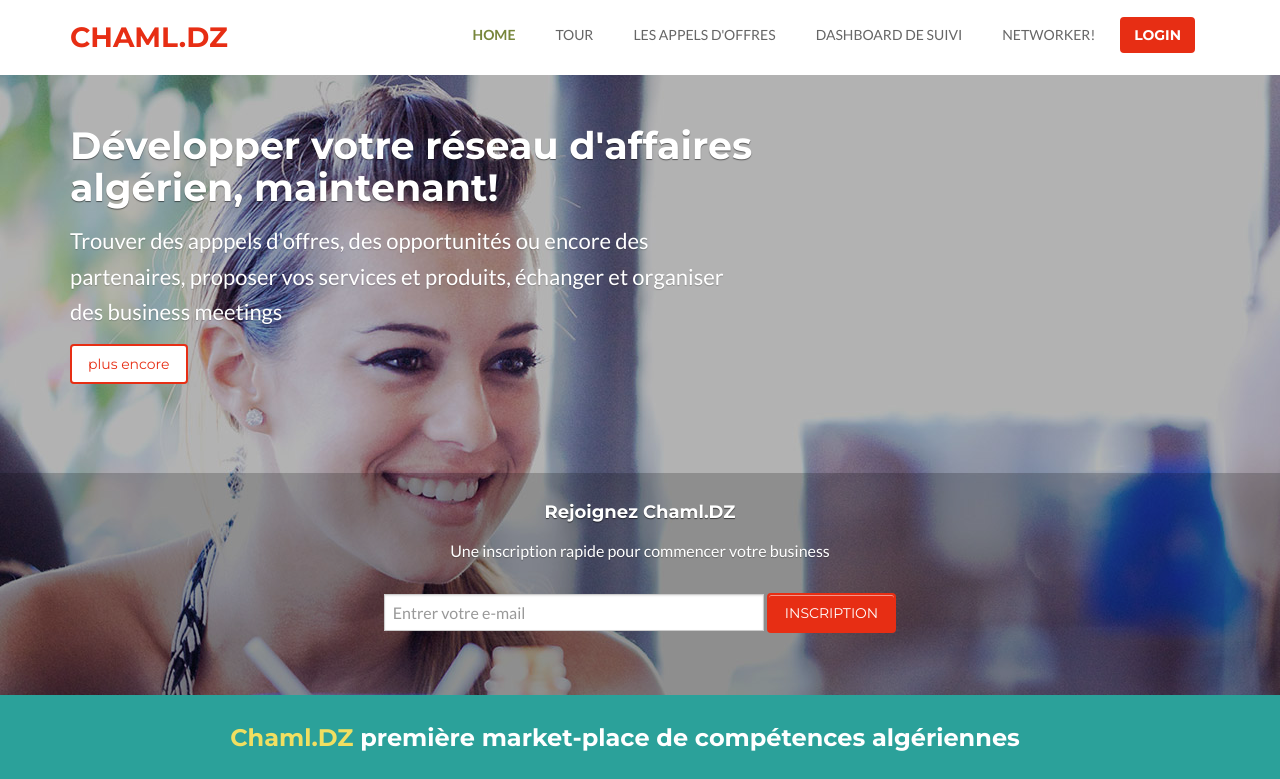
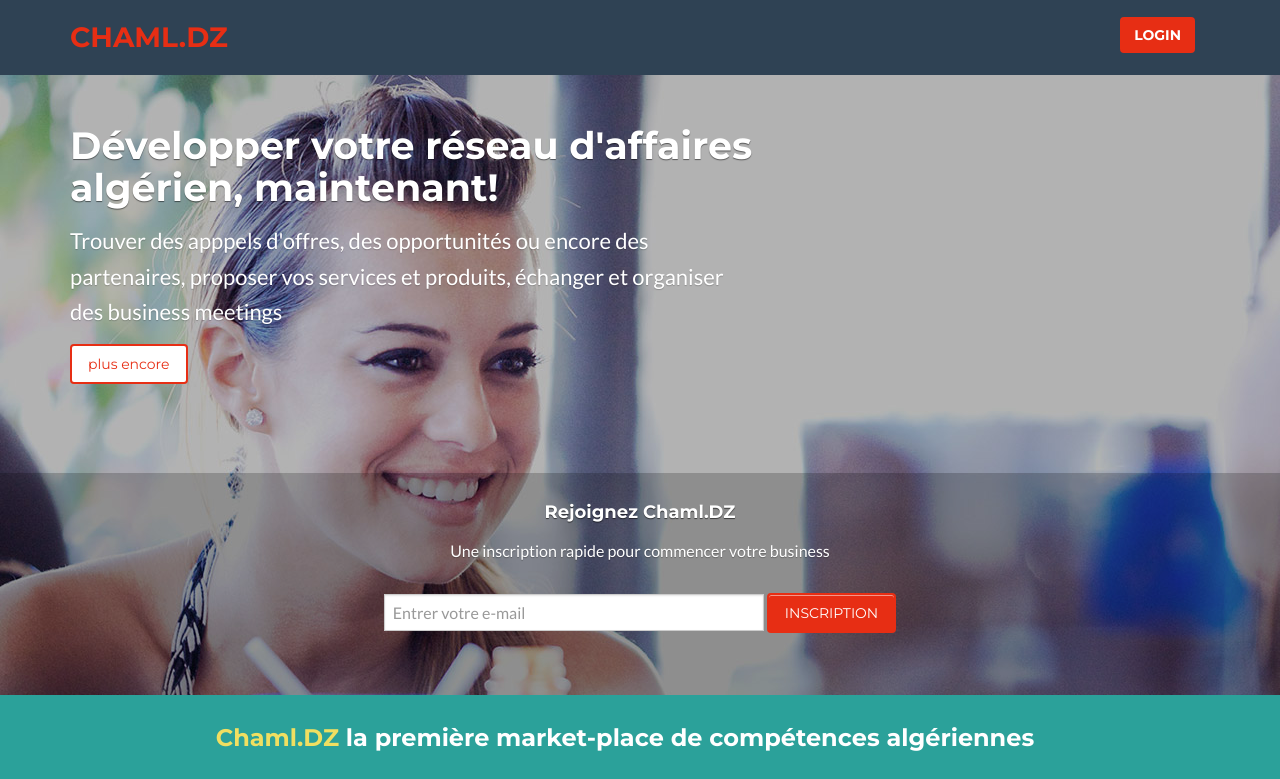
Before and after one commit to hamroune/trackup, a website: page sources/index.html in a window 1280 px wide. Shown: the top 779 px of the page. Drawn offline with Linux system fonts and the light colour scheme; some icons are missing.

Commit message:
en Dark c'est encore mieux

```diff
--- a/sources/css/styles-8.css
+++ b/sources/css/styles-8.css
@@ -280,7 +280,7 @@ blockquote {
 /* ======= Header ======= */
 .header {
   padding: 15px 0;
-  background: #fff;
+  background: #2F4254;
   z-index: 888;
   -webkit-box-shadow: 0 0 4px rgba(0, 0, 0, 0.5);
   -moz-box-shadow: 0 0 4px rgba(0, 0, 0, 0.5);
@@ -356,7 +356,7 @@ blockquote {
   color: #fff;
 }
 .header .main-nav .nav .nav-item a {
-  color: #666666;
+  color: #B6ADAD;
   -webkit-transition: none;
   -moz-transition: none;
   -ms-transition: none;
--- a/sources/index.html
+++ b/sources/index.html
@@ -54,11 +54,13 @@
                     </div><!--//navbar-header-->
                     <div class="navbar-collapse collapse" id="navbar-collapse">
                         <ul class="nav navbar-nav">
+                            <!--
                             <li class="active nav-item"><a href="index.html">Home</a></li>
                             <li class="nav-item"><a href="tour.html">Tour</a></li>
                             <li class="nav-item"><a href="pricing.html">les appels d'offres</a></li>
                             <li class="nav-item"><a href="blog.html">Dashboard de suivi</a></li>
                             <li class="nav-item"><a href="contact.html">Networker!</a></li>
+                            -->
                             <li class="nav-item nav-item-cta last"><a class="btn btn-cta btn-cta-primary" href="pricing.html">Login</a></li>
                         </ul><!--//nav-->
                     </div><!--//navabr-collapse-->
@@ -95,7 +97,7 @@
         <div class="press">
             <div class="container text-center">
                 <h3 class="row" style="color: white;">
-                   <span style="color: #F0DF61;">Chaml.DZ</span> première market-place de compétences algériennes
+                   <span style="color: #F0DF61;">Chaml.DZ</span> la première market-place de compétences algériennes
                 </h3>
             </div>
         </div><!--//press-->
```
